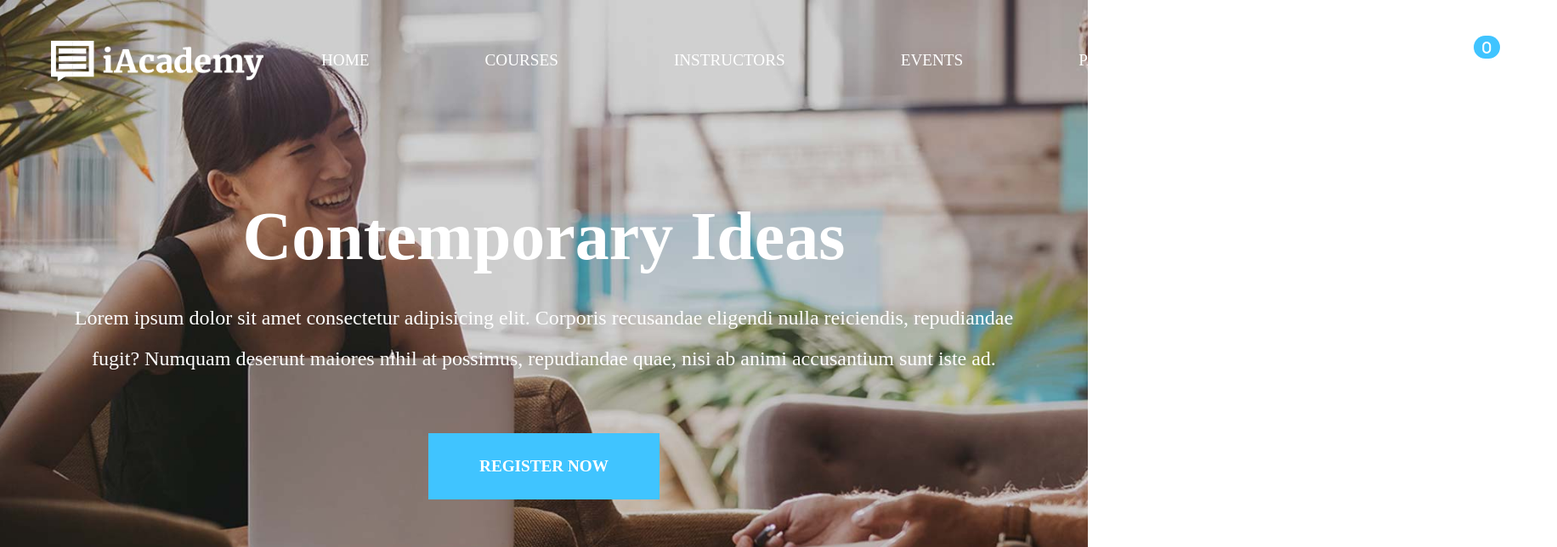
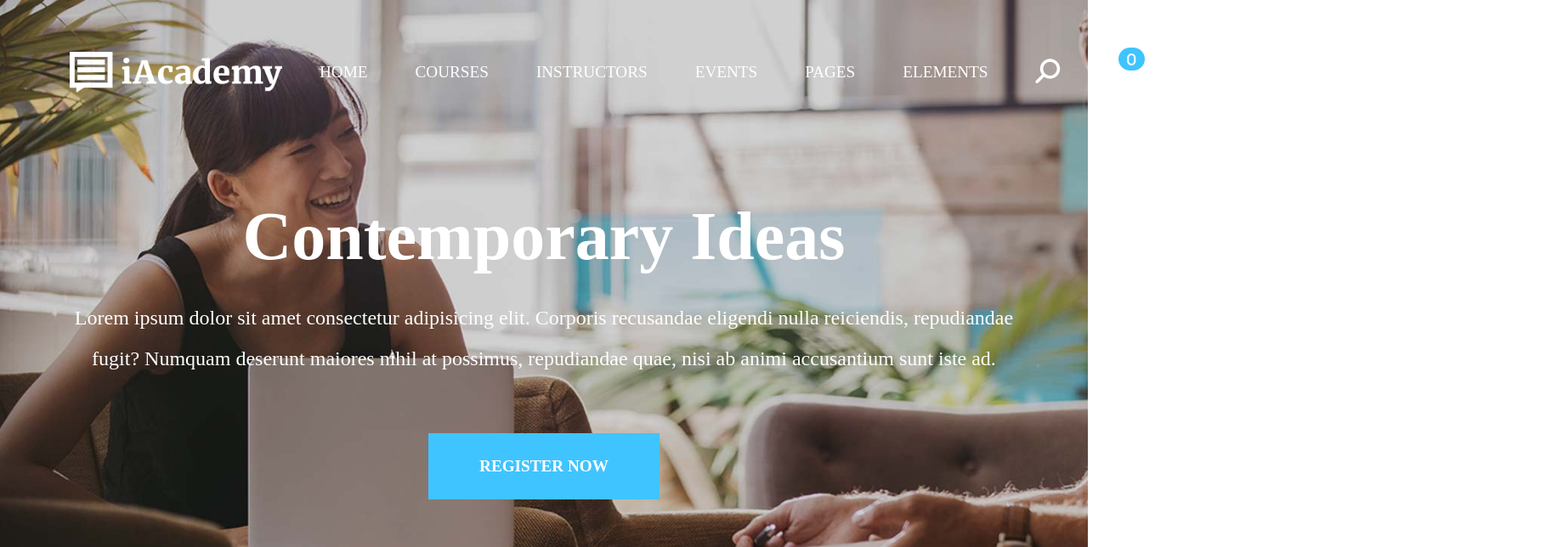
Before and after one commit to andreacagnina/proj-html-vuejs, a Vue app: page / in a window 1280 px wide. Shown: the top 644 px of the page at 85% size, 1832 px wide, since content can reach past the window. Built offline with nearby package versions, Linux system fonts and the light colour scheme.

Commit message:
[feat] navbar

```diff
--- a/index.html
+++ b/index.html
@@ -12,6 +12,12 @@
 
 <body>
   <div id="app"></div>
+  <script src="https://cdn.jsdelivr.net/npm/@popperjs/core@2.11.8/dist/umd/popper.min.js"
+    integrity="sha384-I7E8VVD/ismYTF4hNIPjVp/Zjvgyol6VFvRkX/vR+Vc4jQkC+hVqc2pM8ODewa9r"
+    crossorigin="anonymous"></script>
+  <script src="https://cdn.jsdelivr.net/npm/bootstrap@5.3.3/dist/js/bootstrap.min.js"
+    integrity="sha384-0pUGZvbkm6XF6gxjEnlmuGrJXVbNuzT9qBBavbLwCsOGabYfZo0T0to5eqruptLy"
+    crossorigin="anonymous"></script>
   <script type="module" src="/src/main.js"></script>
 </body>
 
--- a/src/components/HeaderApp.vue
+++ b/src/components/HeaderApp.vue
@@ -11,36 +11,41 @@ export default {
 
 <template>
   <header class="p-5">
-    <div class="container-fluid">
-      <div class="row">
-        <div class="col-12">
-          <div class="d-flex justify-content-between align-items-baseline">
-            <div class="content">
+    <nav class="navbar navbar-expand-lg">
+      <div class="container">
+        <div class="navbar-brand">
           <a href="#">
             <img src="../assets/img/logo-light.png" alt="logo">
           </a>
         </div>
-            <div class="content d-none d-lg-flex">
-              <ul>
-                <li class="px-5" v-for="(label, index) in HeaderMenu" :key="`HM-${index}`"><a :href="label.url">{{
-                  label.label }}</a></li>
+        <div class="collapse navbar-collapse" id="navbarNav">
+          <ul class="navbar-nav ms-auto">
+            <li class="nav-item" v-for="(label, index) in HeaderMenu" :key="`HM-${index}`">
+              <a class="nav-link" :href="label.url">{{
+                label.label }}</a>
+            </li>
           </ul>
         </div>
-            <div class="content">
-              <ul>
-                <li><a href="#"><i class="fa-solid fa-magnifying-glass fa-rotate-90 fa-xl"></i></a>
+        <div>
+          <ul class="navbar-nav flex-row">
+            <li class="">
+              <a href="#" class="nav-link"><i class="fa-solid fa-magnifying-glass fa-rotate-90 fa-xl"></i></a>
             </li>
-                <li><a href="#"><i class="fa-solid fa-bag-shopping fa-xl position-relative"><span class="position-absolute bottom-100 start-50
+            <li class="nav-item">
+              <a href="#" class="nav-link"><i class="fa-solid fa-bag-shopping fa-xl position-relative"><span class="position-absolute bottom-100 start-50
                 badge rounded-pill bg-badge fs-6">
-                        0</span></i></a></li>
-                <li><a href="#"><i class="fa-solid fa-bars fa-xl"></i></a></li>
-
+                    0</span></i></a>
+            </li>
+            <li class="nav-item d-lg-none">
+              <button class="nav-link" type="button" data-bs-toggle="collapse" data-bs-target="#navbarNav"
+                aria-expanded="false">
+                <i class="fa-solid fa-bars fa-xl" style="color: white;"></i>
+              </button>
+            </li>
           </ul>
         </div>
       </div>
-        </div>
-      </div>
-    </div>
+    </nav>
   </header>
 </template>
 
@@ -53,10 +58,10 @@ img {
 
 
 ul {
-  display: flex;
+  //display: flex;
 
   li {
-    display: flex;
+    //display: flex;
     align-items: center;
     margin: 0 20px;
   }
@@ -67,6 +72,7 @@ ul {
   }
 }
 
+
 .bg-badge {
   background-color: $a40c4ff;
 }
```
Lines whose indentation alone changed are shown as unchanged.
